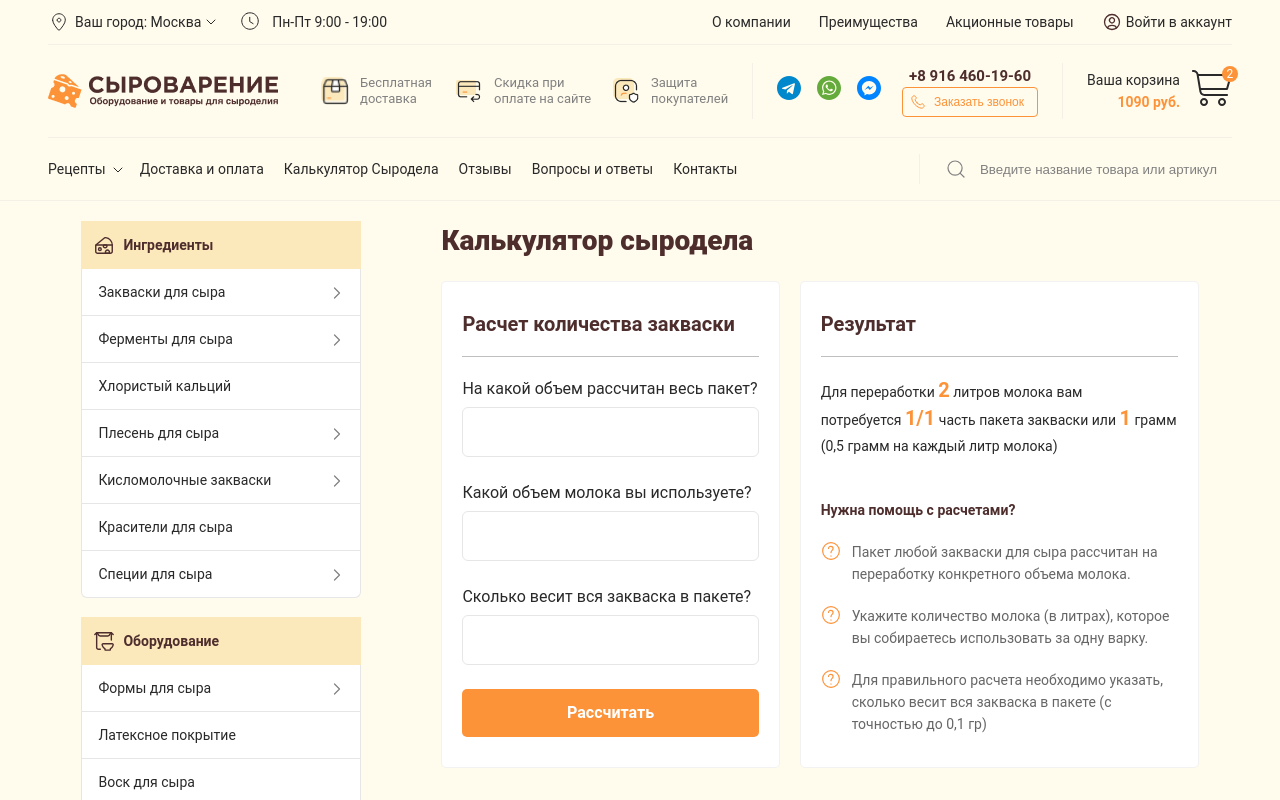
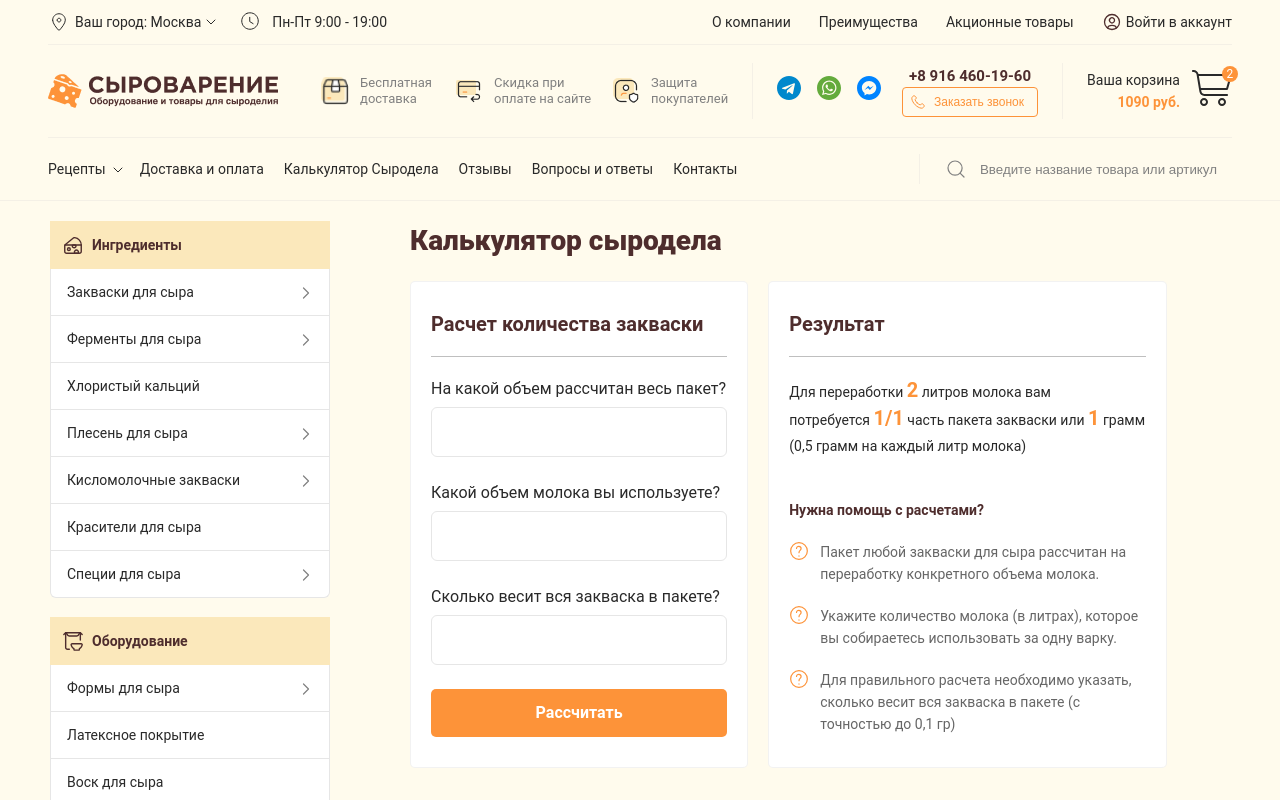
Before and after one commit to unnamed-ii/react-cheese-shop, a React (Create React App) app: page /calculator in a window 1280 px wide. Shown: the top 800 px of the page. Built offline with nearby package versions, Linux system fonts and the light colour scheme.

Commit message:
fixed styles at calculator page

```diff
--- a/src/pages/calculator/style.scss
+++ b/src/pages/calculator/style.scss
@@ -1,6 +1,7 @@
 @import "../../styles/vars";
 
 .calculator {
+  width: 1180px;
   padding-bottom: 140px;
 
   &__inner {
@@ -140,6 +141,7 @@
 
 @media (max-width: 1200px) {
   .calculator {
+    width: unset;
     &__inner {
       &-content {
         margin-left: 0;
```
